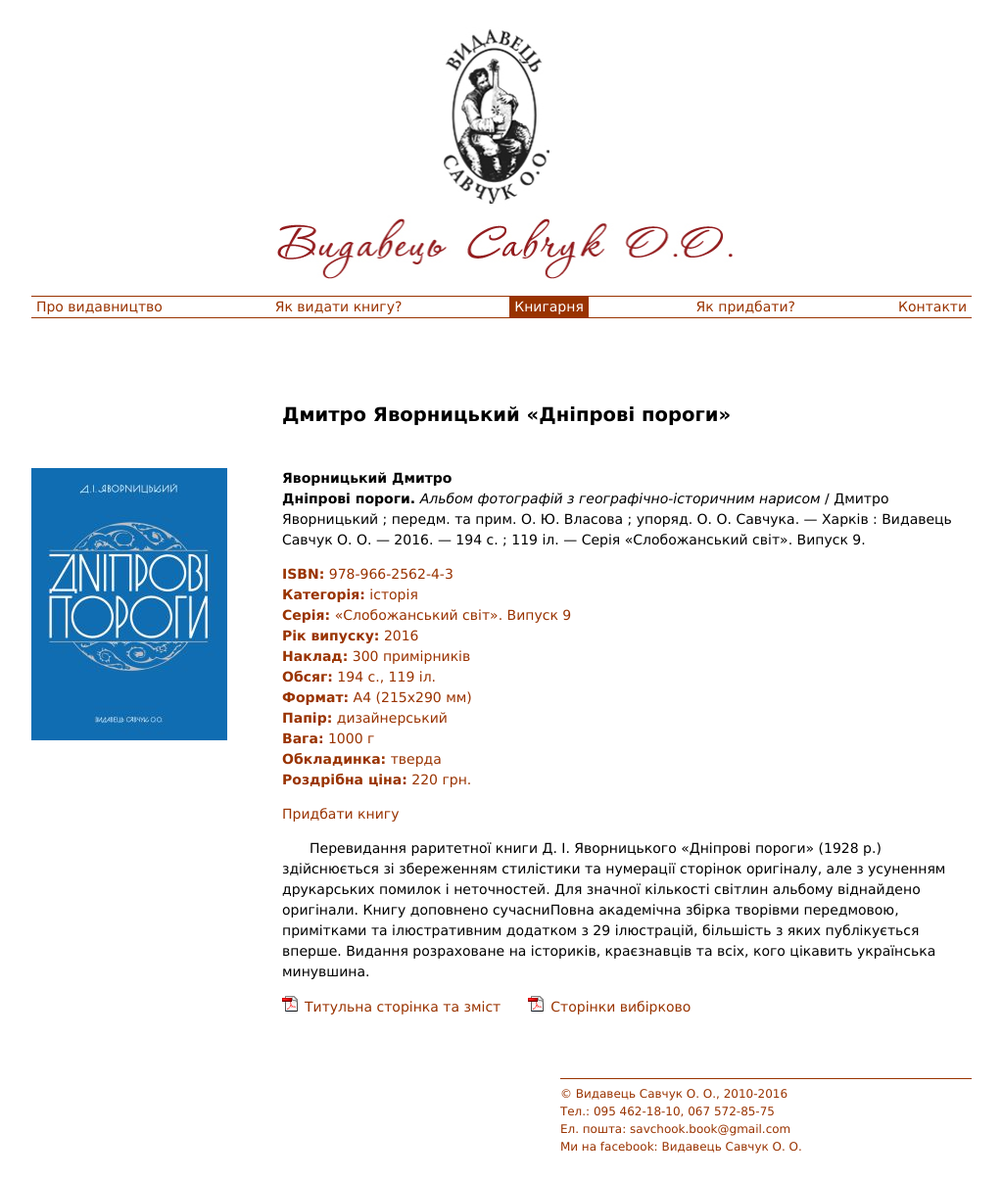
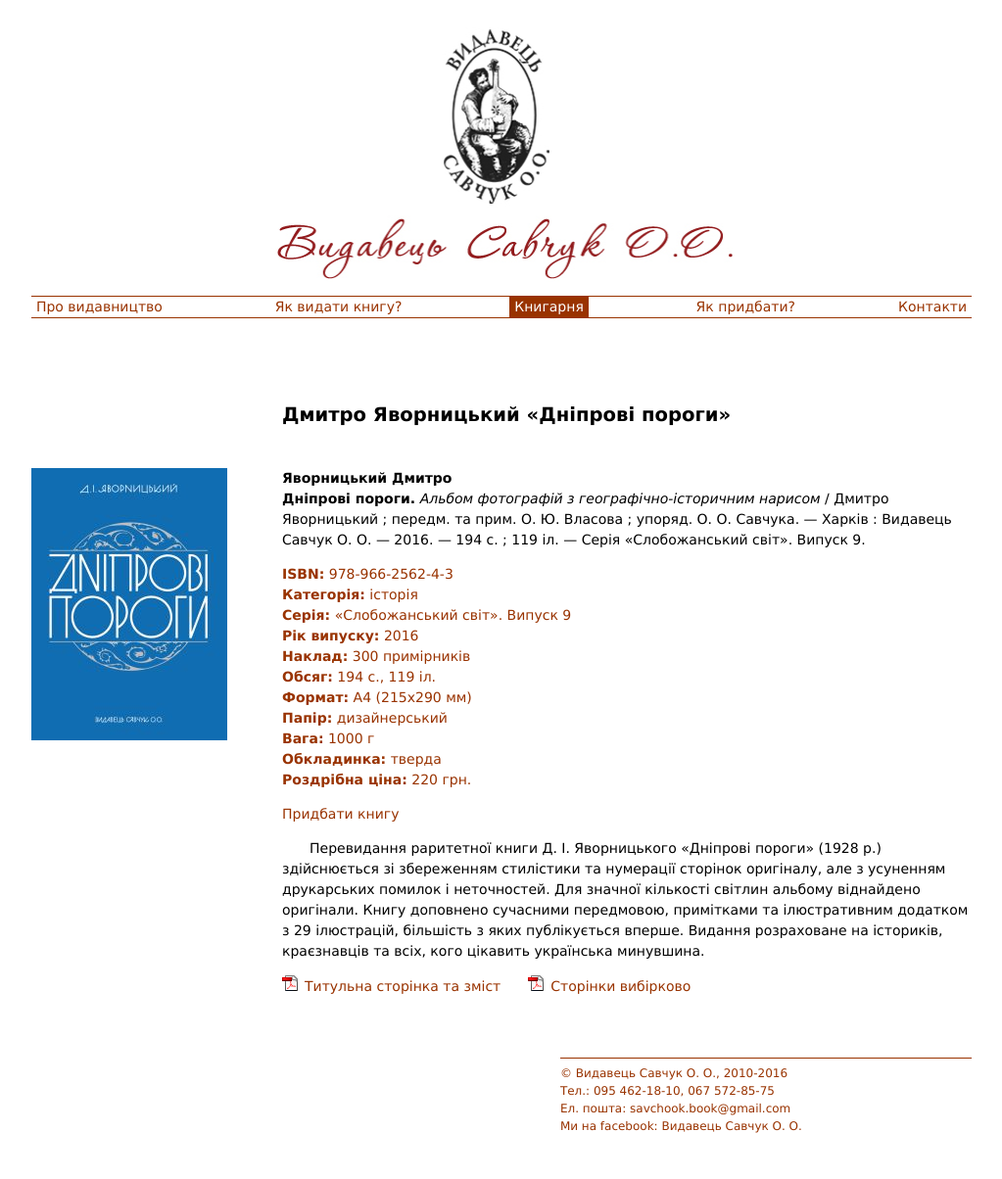
Before and after one commit to savchook/savchook.github.io, a Jekyll site: the page built from _books/yavornytsky-porogy/index.markdown, in a window 1280 px wide. Shown: the whole page at 98% size, without its empty margins (128-1151 px from the left). Built offline with Jekyll 4.4.1, drawn with Linux system fonts in a browser that asks for light colours; after the commit the page ends 1183 px from its top, so only the background shows below that.

Commit message:
Виправлено анотацію до Яворницького

```diff
--- a/_books/yavornytsky-porogy/index.markdown
+++ b/_books/yavornytsky-porogy/index.markdown
@@ -26,5 +26,5 @@
 ---
 
 Перевидання раритетної книги Д. І. Яворницького «Дніпрові пороги» (1928 р.) здійснюється зі збереженням стилістики та нумерації сторінок оригіналу, але з усуненням друкарських помилок і неточностей. Для значної кількості світлин альбому віднайдено оригінали.
-Книгу доповнено сучасниПовна академічна збірка творівми передмовою, примітками та ілюстративним додатком з 29 ілюстрацій, більшість з яких публікується вперше.
+Книгу доповнено сучасними передмовою, примітками та ілюстративним додатком з 29 ілюстрацій, більшість з яких публікується вперше.
 Видання розраховане на істориків, краєзнавців та всіх, кого цікавить українська минувшина.
```
